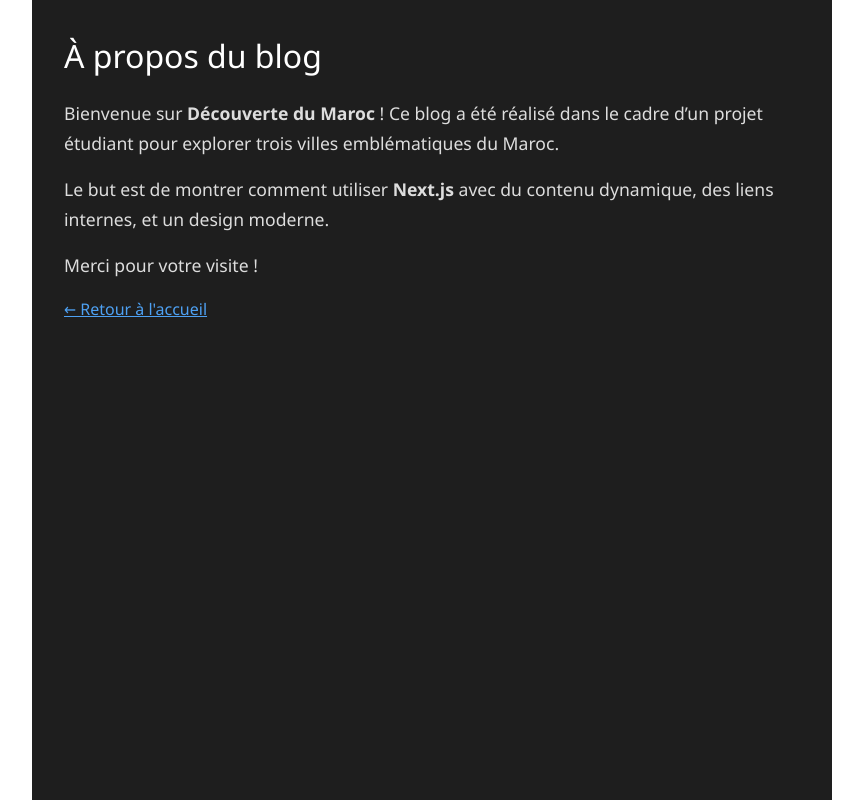
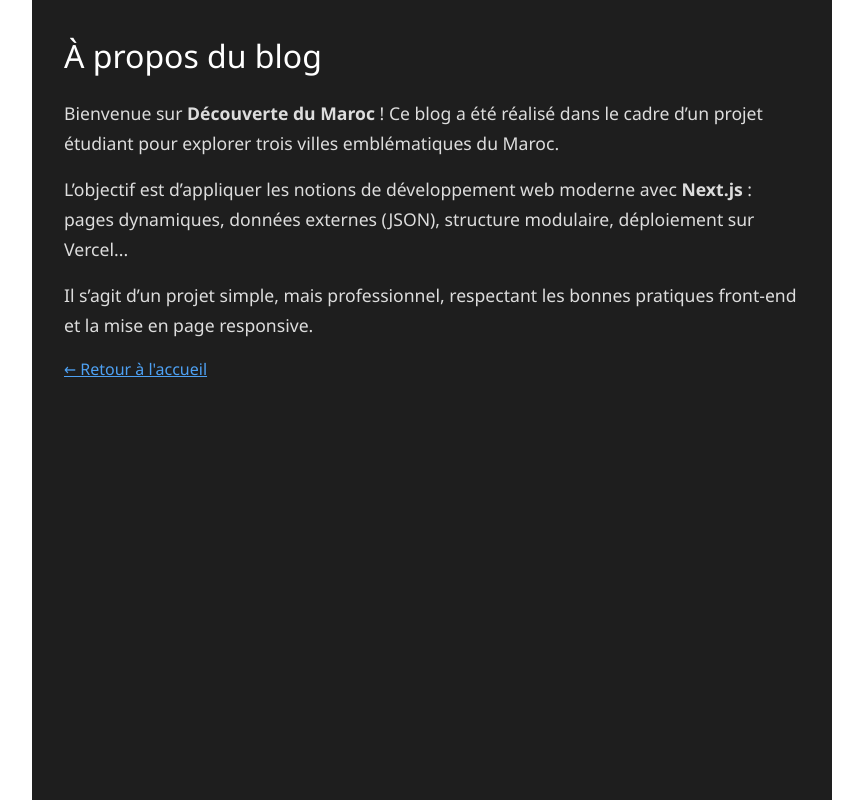
Before and after one commit to jaaad007/decouverte-maroc, a Next.js app: page /about in a window 1280 px wide. Shown: the whole page, without its empty margins (208-1071 px from the left). Built offline with nearby package versions, Linux system fonts and the light colour scheme.

Commit message:
Fix about.js and add style for deployment

```diff
--- a/pages/about.js
+++ b/pages/about.js
@@ -9,10 +9,10 @@ export default function About() {
         Bienvenue sur <strong>Découverte du Maroc</strong> ! Ce blog a été réalisé dans le cadre d’un projet étudiant pour explorer trois villes emblématiques du Maroc.
       </p>
       <p className={styles.text}>
-        Le but est de montrer comment utiliser <strong>Next.js</strong> avec du contenu dynamique, des liens internes, et un design moderne.
+        L’objectif est d’appliquer les notions de développement web moderne avec <strong>Next.js</strong> : pages dynamiques, données externes (JSON), structure modulaire, déploiement sur Vercel...
       </p>
       <p className={styles.text}>
-        Merci pour votre visite !
+        Il s’agit d’un projet simple, mais professionnel, respectant les bonnes pratiques front-end et la mise en page responsive.
       </p>
       <Link href="/" className={styles.link}>← Retour à l'accueil</Link>
     </div>
```
